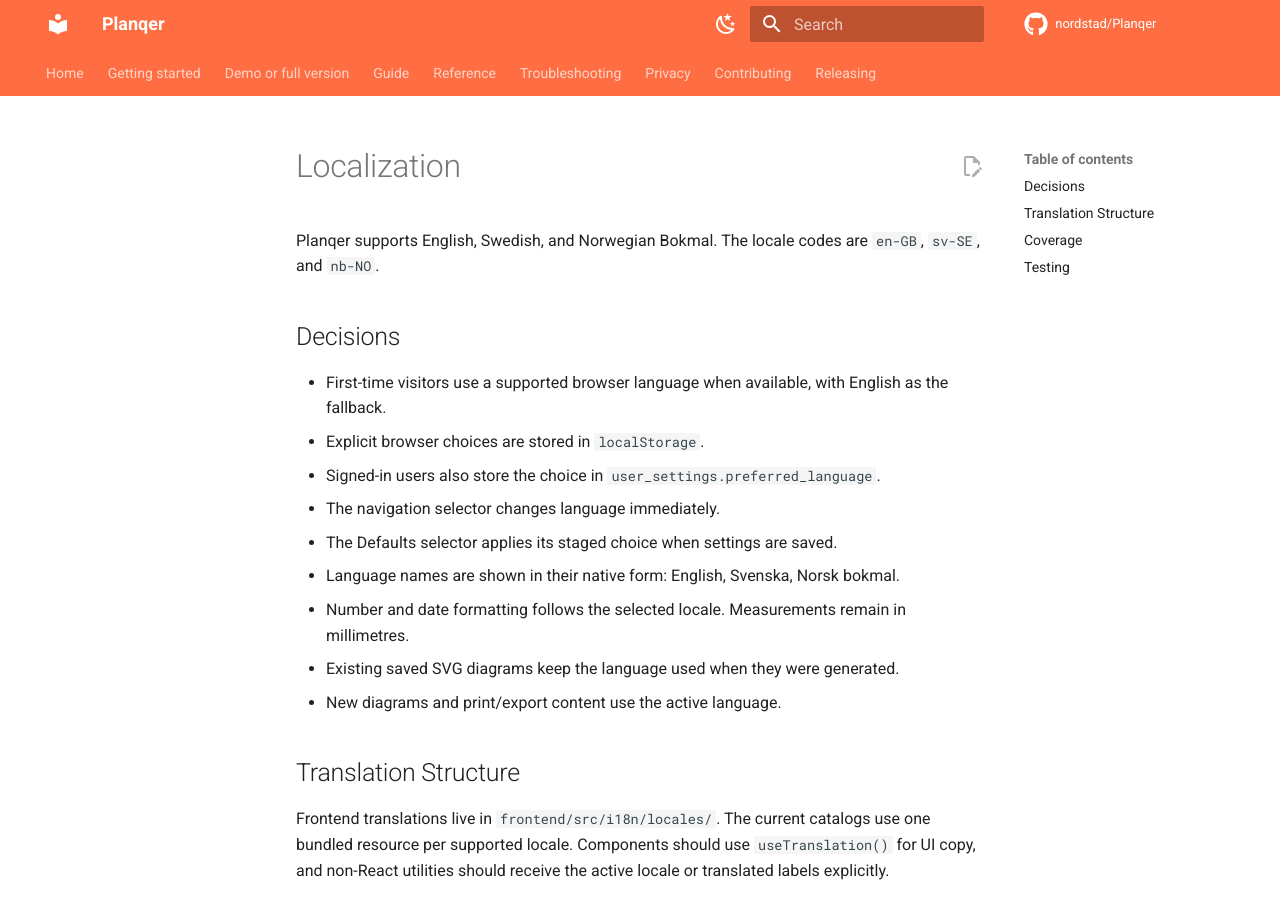
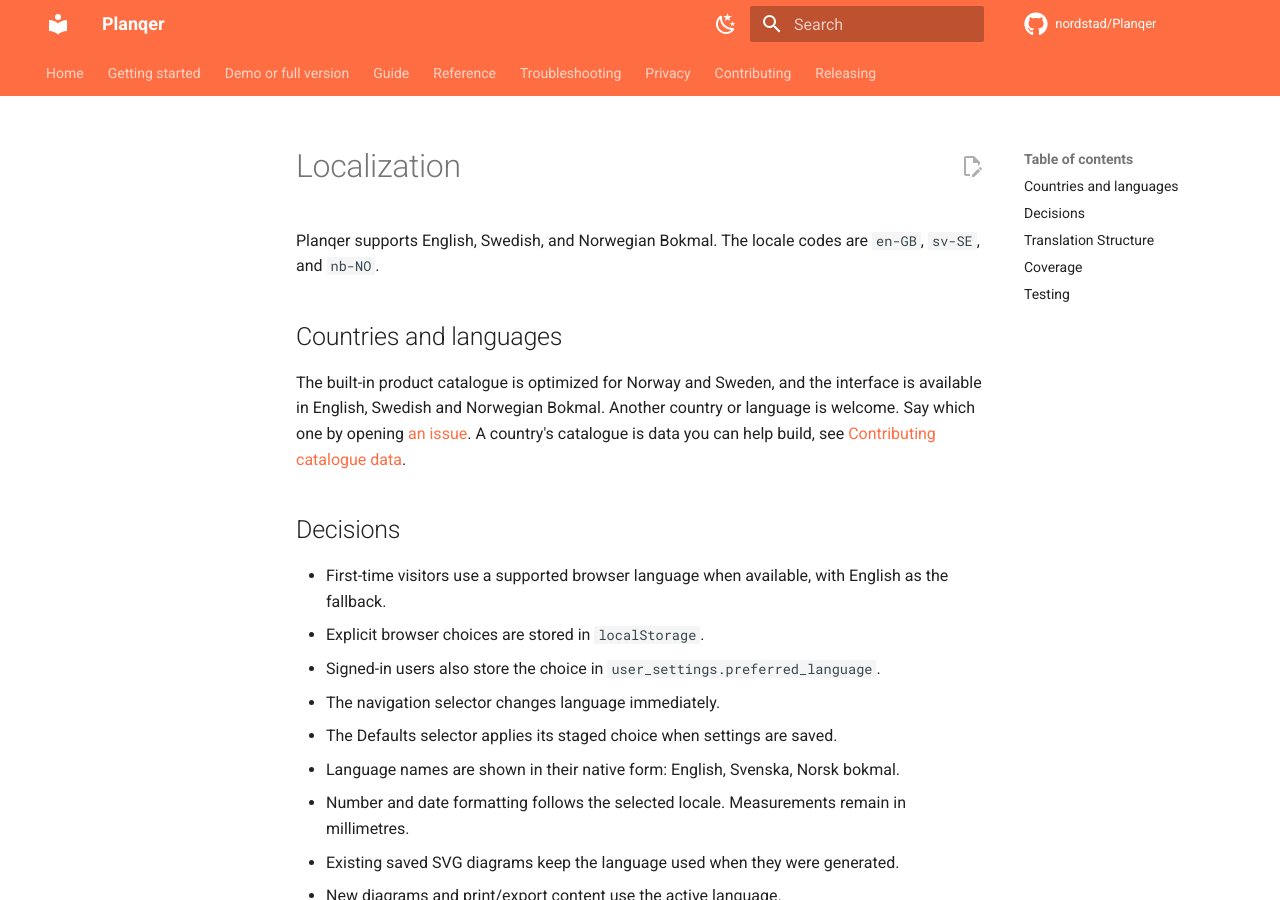
Before and after one commit to nordstad/Planqer, an MkDocs documentation site: the page built from docs/localization.md, in a window 1280 px wide and 900 px high. Built offline with MkDocs 1.6.1 and Material for MkDocs 9.7.7, drawn with Linux system fonts in a browser that asks for light colours; comment, search, counter and statistics services are not loaded.

Commit message:
docs: say the catalogue is for Norway and Sweden and how to ask for more
The built-in product catalogue only has Norwegian and Swedish data, and the
interface only English, Norwegian and Swedish. The README, the docs home page,
the localization page and the catalogue contribution guide now say so and point
to a GitHub issue for another country or language.

```diff
--- a/docs/localization.md
+++ b/docs/localization.md
@@ -2,6 +2,15 @@
 
 Planqer supports English, Swedish, and Norwegian Bokmal. The locale codes are
 `en-GB`, `sv-SE`, and `nb-NO`.
+
+## Countries and languages
+
+The built-in product catalogue is optimized for Norway and Sweden, and the
+interface is available in English, Swedish and Norwegian Bokmal. Another
+country or language is welcome. Say which one by opening
+[an issue](https://github.com/nordstad/Planqer/issues/new/choose).
+A country's catalogue is data you can help build, see
+[Contributing catalogue data](contributing.md#contributing-catalogue-data).
 
 ## Decisions
 
```
Also changed, not shown: README.md (+3 -0 lines), docs/contributing.md (+4 -1 lines), docs/index.md (+3 -0 lines).
